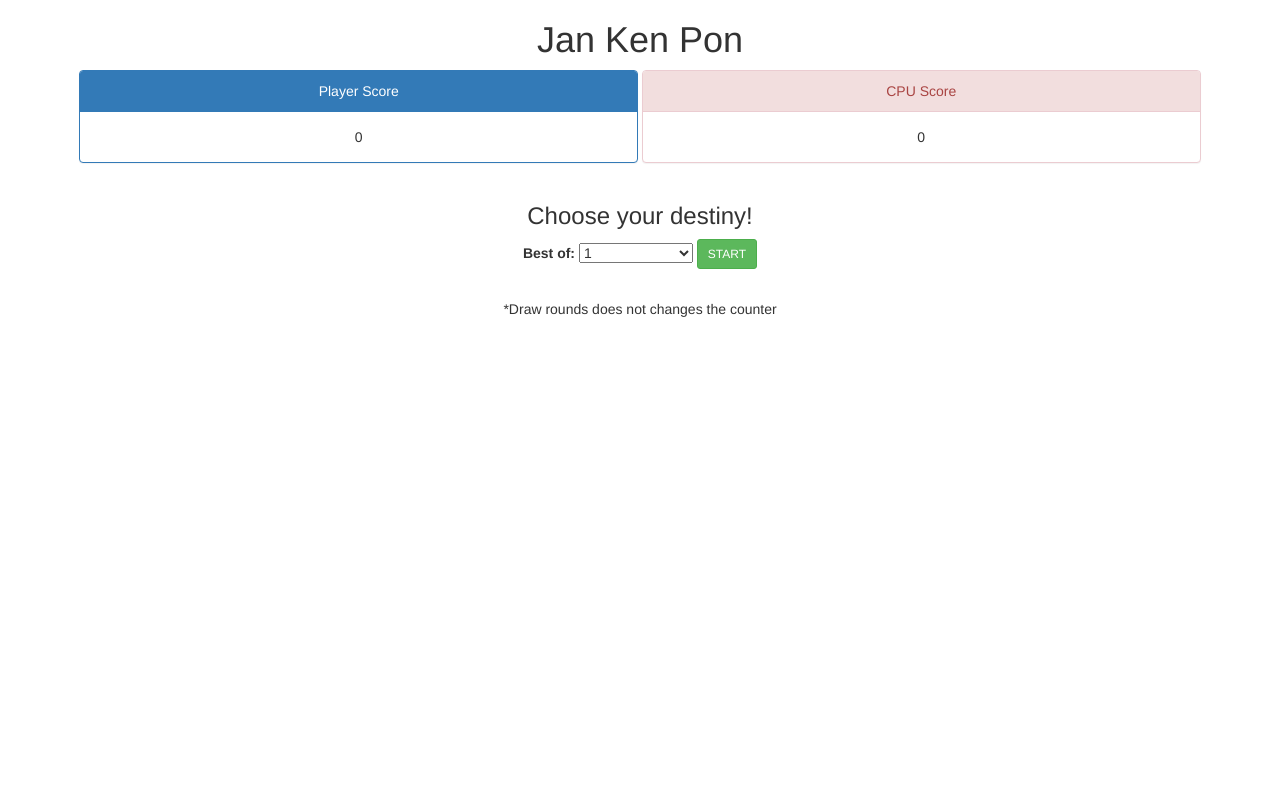
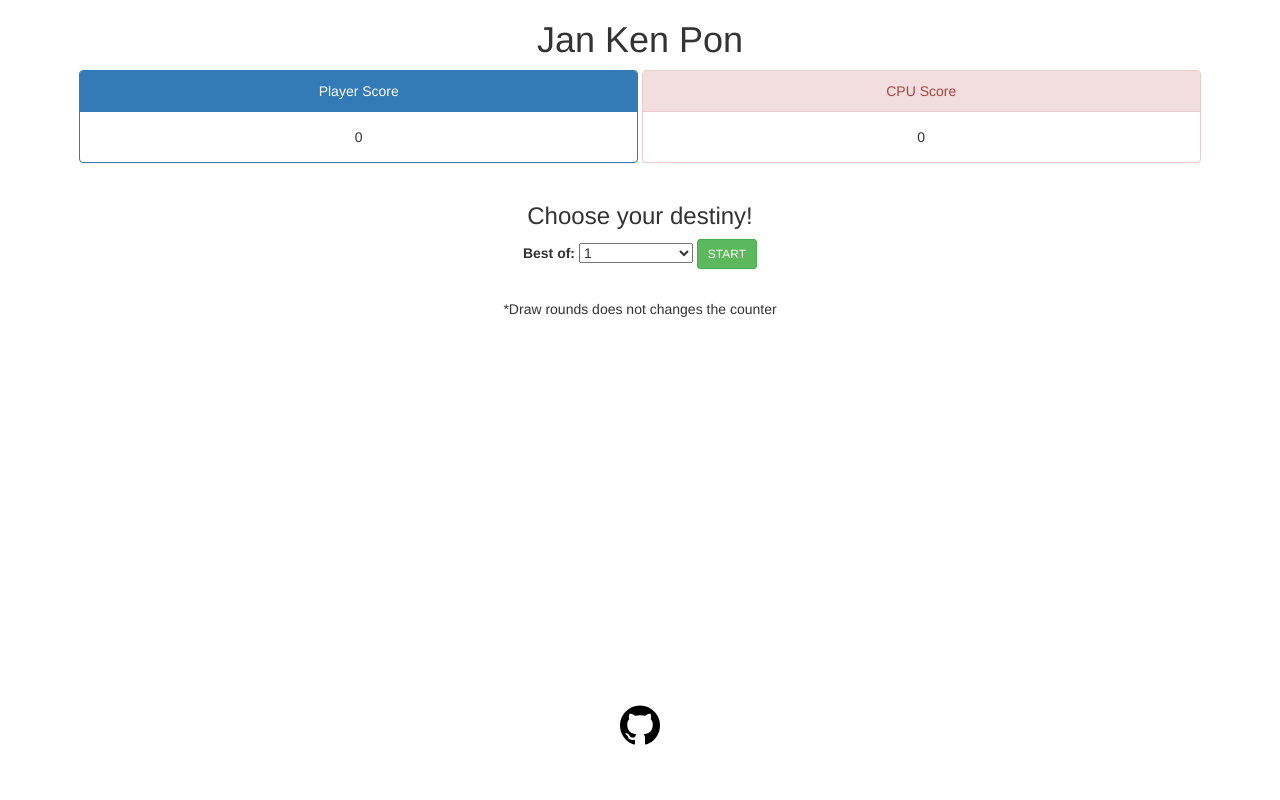
Before and after one commit to Joeu/Joeu.github.io, a plain HTML site: page index.html in a window 1280 px wide. Drawn offline with nearby package versions, Linux system fonts and the light colour scheme.

Commit message:
Adding footer

```diff
--- a/css/app.css
+++ b/css/app.css
@@ -1,3 +1,22 @@
+footer {
+  background-color: rgb(255, 255, 255);
+  position: absolute;
+  left: 0;
+  bottom: 0;
+  height: 100px;
+  width: 100%;
+  overflow: hidden;
+}
+
+.footer-inner img{
+  padding: 5px;
+  display: block;
+  width: 50px;
+  height: auto;
+  margin-left: auto;
+  margin-right: auto
+}
+
 .game-control {
   padding-bottom: 20px;
 }
--- a/index.html
+++ b/index.html
@@ -60,6 +60,11 @@
       </ul>
     </section>
     <span>*Draw rounds does not changes the counter</span>
+    <footer class="footer-inner">
+      <a href="https://github.com/Joeu" target="_blank">
+        <img src="./images/github.svg" alt="Github repository">
+      </a>
+    </footer>
   </div>
   <script src="app.js"></script>
 </body>
```
Also changed, not shown: images/github.svg (added).
